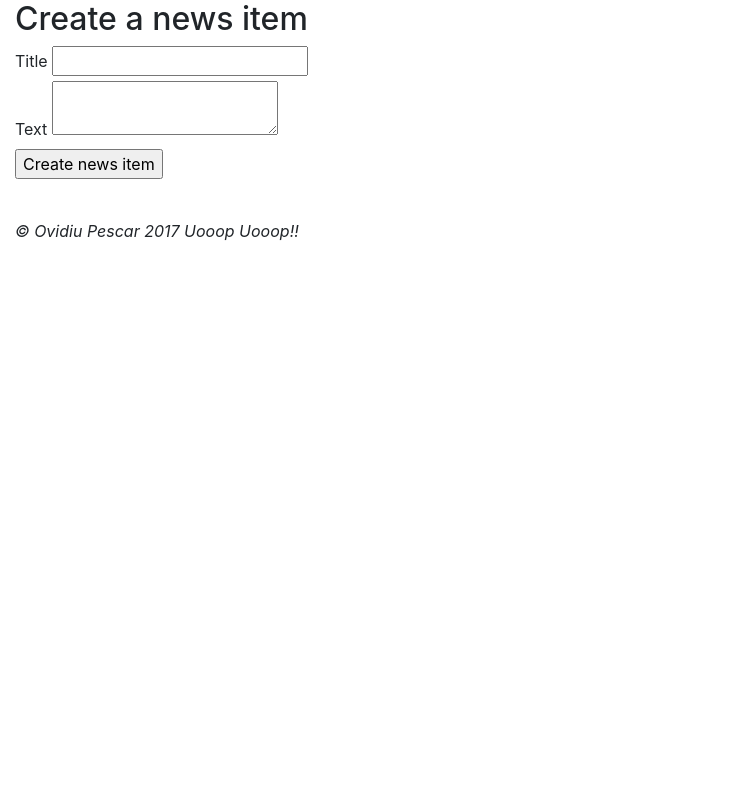
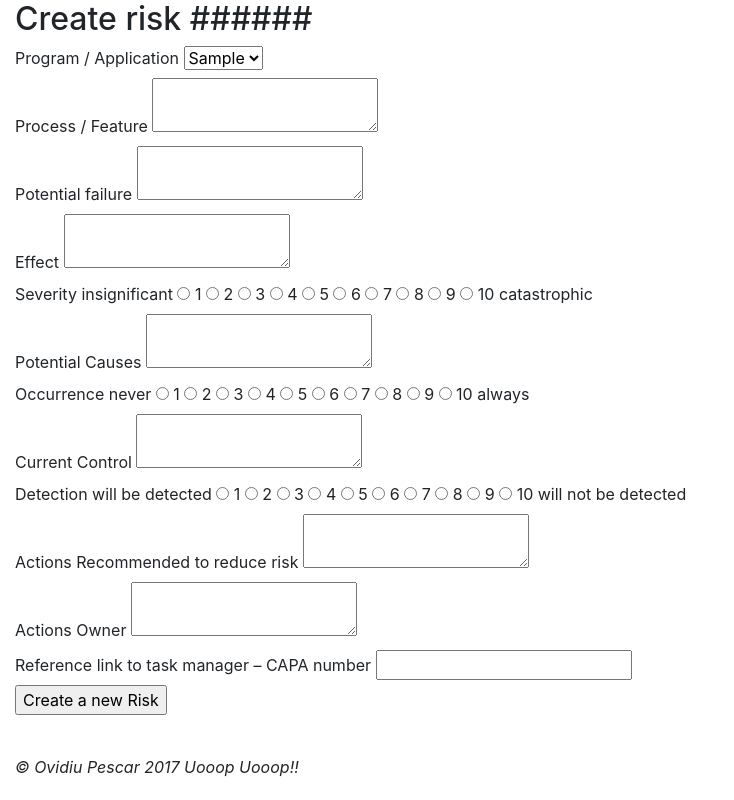
Before and after one commit to ovidiupescar/riskmanagement, a CodeIgniter app: page /riskmanagement/index.php/risks/create in a window 1280 px wide. Shown: the whole page, without its empty margins (0-734 px from the left). Run offline with CodeIgniter, Linux system fonts and the light colour scheme; tables that the repository leaves empty or names only in its code hold one stand-in row (values such as "Sample post"); some libraries are stand-ins or nearby versions.

Commit message:
Autogenerate risks

```diff
--- a/application/config/routes.php
+++ b/application/config/routes.php
@@ -49,6 +49,7 @@ defined('BASEPATH') OR exit('No direct script access allowed');
 | Examples:	my-controller/index	-> my_controller/index
 |		my-controller/my-method	-> my_controller/my_method
 */
+$route['risks/autogenerate'] = 'risks/autogenerate';
 $route['risks/create'] = 'risks/create';
 $route['risks/(:any)'] = 'risks/view/$1';
 $route['risks'] = 'risks';
--- a/application/controllers/risks.php
+++ b/application/controllers/risks.php
@@ -39,10 +39,21 @@ class Risks extends CI_Controller {
                 $this->load->helper('form');
                 $this->load->library('form_validation');
 
-                $data['title'] = 'Create a news item';
+                $data['programs'] = $this->FMEA_model->get_programs();
+                $data['risk'] = '######';
 
-                $this->form_validation->set_rules('title', 'Title', 'required');
-                $this->form_validation->set_rules('text', 'Text', 'required');
+                $this->form_validation->set_rules('where_where', 'Program / Application', 'required');
+                $this->form_validation->set_rules('what_what', 'Process / Feature', 'required');
+                $this->form_validation->set_rules('potential_failure_mode', 'Potential failure', 'required');
+                $this->form_validation->set_rules('effect', 'Effect', 'required');
+                $this->form_validation->set_rules('severity', 'Severity', 'required');
+                $this->form_validation->set_rules('why', 'Potential Causes', 'required');
+                $this->form_validation->set_rules('occurrence', 'Occurrence', 'required');
+                $this->form_validation->set_rules('current_control', 'Current Control', 'required');
+                $this->form_validation->set_rules('detection', 'Detection', 'required');
+                $this->form_validation->set_rules('actions_recommended', 'Actions Recommended to reduce risk', 'required');
+                $this->form_validation->set_rules('action_owner', 'Actions Owner', 'required');
+                $this->form_validation->set_rules('task_id', 'Reference link to task manager – CAPA number', 'required');
 
                 if ($this->form_validation->run() === FALSE)
                 {
@@ -53,8 +64,34 @@ class Risks extends CI_Controller {
                 }
                 else
                 {
-                    $this->FMEA_model->set_risks();
+                    $this->FMEA_model->set_risks(FALSE);
                     $this->load->view('risks/success');
                 }
         }
+
+        public function autogenerate()
+        {
+                $this->load->helper('form');
+                $this->load->library('form_validation');
+
+                $data['risk'] = '######';
+                $this->form_validation->set_rules('number_of_records', 'Number of records to be generated', 'required');
+
+                if ($this->form_validation->run() === FALSE)
+                {
+                    $this->load->view('templates/header', $data);
+                    $this->load->view('risks/autogenerate');
+                    $this->load->view('templates/footer');
+
+                }
+                else
+                {
+                    for($i=1; $i<=$this->input->post('number_of_records'); $i++)
+                    {
+                        $this->FMEA_model->set_risks(TRUE);
+                        $data['record'] = $i;
+                    }
+                  //  $this->load->view('risks/success_autogenerate',$data);
+                }
+        }
 }
--- a/application/models/FMEA_model.php
+++ b/application/models/FMEA_model.php
@@ -18,19 +18,81 @@ class FMEA_model extends CI_Model {
 		return $query->row_array();
 	}
 
-        public function set_risks()
+        public function get_programs()
+	{
+	     $query = $this->db->get('programs');
+            return $query->result_array();
+	}
+
+        public function set_risks($test_mode)
         {
             $this->load->helper('url');
+            $this->load->helper('string');
 
-            $slug = url_title($this->input->post('title'), 'dash', TRUE);
+            $severity = random_string('numeric', 1) + 1;
+            $occurrence = random_string('numeric', 1) + 1;
+            $detection = random_string('numeric', 1) + 1;
 
-            $data = array(
-                'title' => $this->input->post('title'),
-                'slug' => $slug,
-                'newstext' => $this->input->post('text')
-            );
+            $RPN = $severity * $occurrence * $detection;
 
-            return $this->db->insert('news', $data);
+            $programs = $this->get_programs();
+
+            $rand_number = mt_rand(1, count($programs));
+
+            $i=1;
+            foreach ($programs as $program_item)
+            {
+               if($i == $rand_number)
+                   $random_program = $program_item['program'];
+               $i++;
+            }
+
+            if($test_mode == TRUE)
+            {
+                $data = array(
+                    'where_where'            => 	$random_program,
+                    'what_what'	             => 	'what_what'.random_string('alpha', 16),
+                    'potential_failure_mode' => 	'potential_failure_mode'.random_string('alpha', 16),
+                    'effect'	             => 	'effect'.random_string('alpha', 16),
+                    'severity'	             => 	$severity	,
+                    'why'	             => 	'why'.random_string('alpha', 16),
+                    'occurrence'	     => 	$occurrence	,
+                    'current_control'	     => 	'current_control'.random_string('alpha', 16),
+                    'detection'	             => 	$detection	,
+                    'actions_recommended'    => 	'actions_recommended'.random_string('alpha', 16),
+                    'action_owner'           => 	'action_owner'.random_string('alpha', 16),
+                    'task_id'                => 	'task_id'.random_string('alpha', 16),
+                    'RPN'                    =>         $RPN,
+                    'created_by'             =>         'test_user',
+                    'mod_by'                 =>         'test_user'
+
+                );
+
+            }
+
+            else
+            {
+                $data = array(
+                    'where_where'            => $this->input->post(	'where_where'),
+                    'what_what'              => $this->input->post(	'what_what'),
+                    'potential_failure_mode' => $this->input->post(	'potential_failure_mode'),
+                    'effect'                 => $this->input->post(	'effect'),
+                    'severity'               => $this->input->post(	'severity'),
+                    'why'                    => $this->input->post(	'why'),
+                    'occurrence'             => $this->input->post(	'occurrence'),
+                    'current_control'	 => $this->input->post(	'current_control'),
+                    'detection'              => $this->input->post(	'detection'),
+                    'actions_recommended'	 => $this->input->post(	'actions_recommended'),
+                    'action_owner'           => $this->input->post(	'action_owner'),
+                    'task_id'                => $this->input->post(	'task_id'),
+                    'RPN'                    => $RPN
+
+                );
+            }
+
+
+
+            return $this->db->insert('fmea', $data);
         }
 
 
--- a/application/views/risks/create.php
+++ b/application/views/risks/create.php
@@ -1,16 +1,88 @@
 
-<h2><?php echo $title; ?></h2>
+<h2><?php echo 'Create risk '.$risk; ?></h2>
 
 <?php echo validation_errors(); ?>
 
 <?php echo form_open('risks/create'); ?>
 
-    <label for="title">Title</label>
-    <input type="input" name="title" /><br />
+    <label for="where_where">Program / Application</label>
+    <select name="where_where">
+    <?php foreach ($programs as $program_item): ?>
+    <option value="<?php echo $program_item['program'];?>" ><?php echo $program_item['program'];?></option>
+    <?php endforeach; ?>
+    </select> <br />
 
-    <label for="text">Text</label>
-    <textarea name="text"></textarea><br />
+    <label for="what_what">Process / Feature</label>
+    <textarea name="what_what"></textarea><br />
 
-    <input type="submit" name="submit" value="Create news item" />
+    <label for="potential_failure_mode">Potential failure</label>
+    <textarea name="potential_failure_mode"></textarea><br />
+
+    <label for="effect">Effect</label>
+    <textarea name="effect"></textarea><br />
+
+    <label for="severity"> Severity </label>
+    insignificant
+    <input type="radio" name="severity" value="1"> 1
+    <input type="radio" name="severity" value="2"> 2
+    <input type="radio" name="severity" value="3"> 3
+    <input type="radio" name="severity" value="4"> 4
+    <input type="radio" name="severity" value="5"> 5
+    <input type="radio" name="severity" value="6"> 6
+    <input type="radio" name="severity" value="7"> 7
+    <input type="radio" name="severity" value="8"> 8
+    <input type="radio" name="severity" value="9"> 9
+    <input type="radio" name="severity" value="10"> 10
+    catastrophic
+    <br>
+
+    <label for="why">Potential Causes</label>
+    <textarea name="why"></textarea><br />
+
+    <label for="occurrence"> Occurrence </label>
+    never
+    <input type="radio" name="occurrence" value="1"> 1
+    <input type="radio" name="occurrence" value="2"> 2
+    <input type="radio" name="occurrence" value="3"> 3
+    <input type="radio" name="occurrence" value="4"> 4
+    <input type="radio" name="occurrence" value="5"> 5
+    <input type="radio" name="occurrence" value="6"> 6
+    <input type="radio" name="occurrence" value="7"> 7
+    <input type="radio" name="occurrence" value="8"> 8
+    <input type="radio" name="occurrence" value="9"> 9
+    <input type="radio" name="occurrence" value="10"> 10
+    always
+    <br>
+
+    <label for="current_control">Current Control</label>
+    <textarea name="current_control"></textarea><br />
+
+    <label for="detection"> Detection </label>
+     will be detected
+    <input type="radio" name="detection" value="1"> 1
+    <input type="radio" name="detection" value="2"> 2
+    <input type="radio" name="detection" value="3"> 3
+    <input type="radio" name="detection" value="4"> 4
+    <input type="radio" name="detection" value="5"> 5
+    <input type="radio" name="detection" value="6"> 6
+    <input type="radio" name="detection" value="7"> 7
+    <input type="radio" name="detection" value="8"> 8
+    <input type="radio" name="detection" value="9"> 9
+    <input type="radio" name="detection" value="10"> 10
+    will not be detected
+    <br>
+
+    <label for="actions_recommended">Actions Recommended to reduce risk</label>
+    <textarea name="actions_recommended"></textarea><br />
+
+    <label for="action_owner">Actions Owner</label>
+    <textarea name="action_owner"></textarea><br />
+
+    <label for="task_id">Reference link to task manager – CAPA number</label>
+    <input type="input" name="task_id" /><br />
+
+
+
+    <input type="submit" name="submit" value="Create a new Risk" />
 
 </form>
--- /dev/null
+++ b/application/views/risks/debug.php
@@ -0,0 +1,3 @@
+
+<h2><?php echo 'Random number'.$rand_number; ?></h2><br>
+<h2><?php echo 'Random program'.$random_program; ?></h2>
--- /dev/null
+++ b/application/views/risks/success_autogenerate.php
@@ -0,0 +1,2 @@
+
+<h2><?php echo 'Record #'.$record ?></h2>
```
Also changed, not shown: application/views/risks/autogenerate.php (added, +13 -0 lines).
